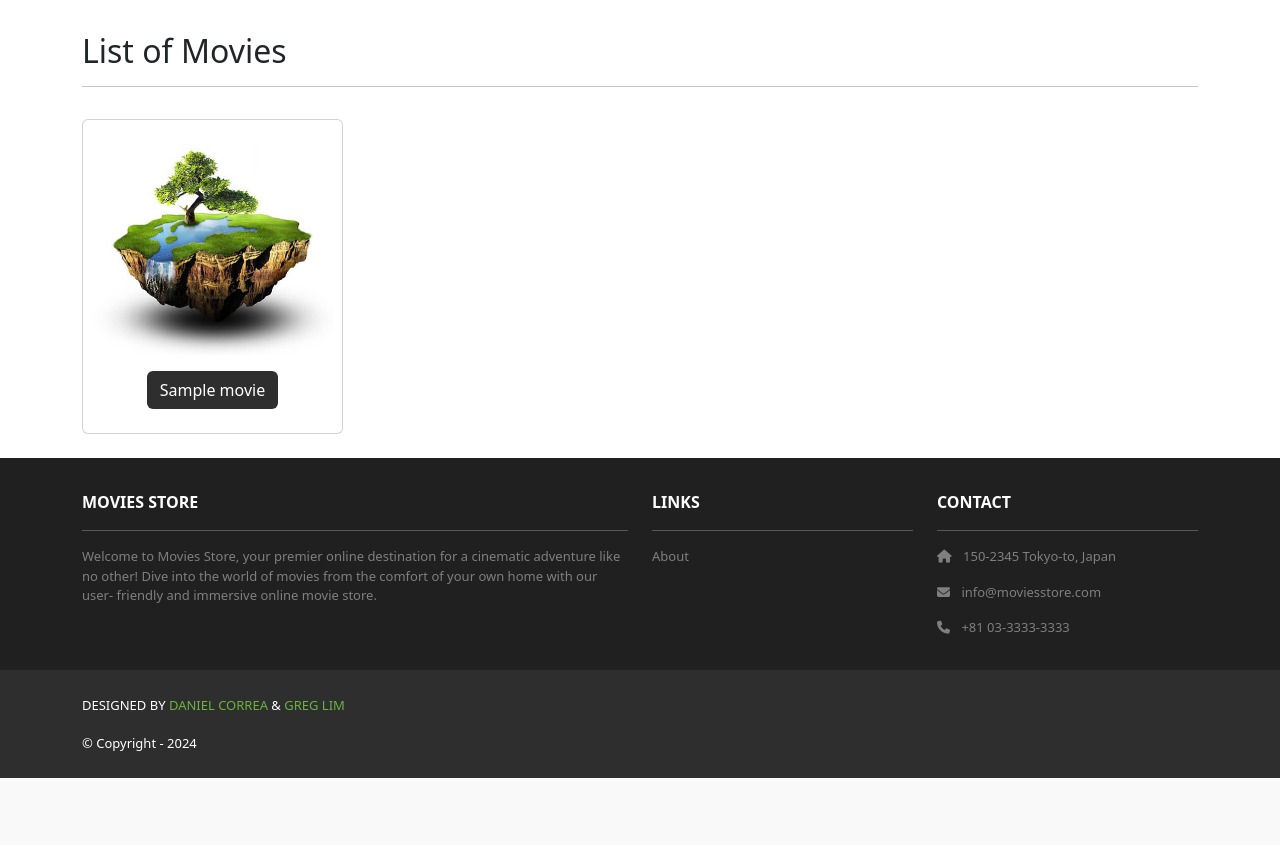
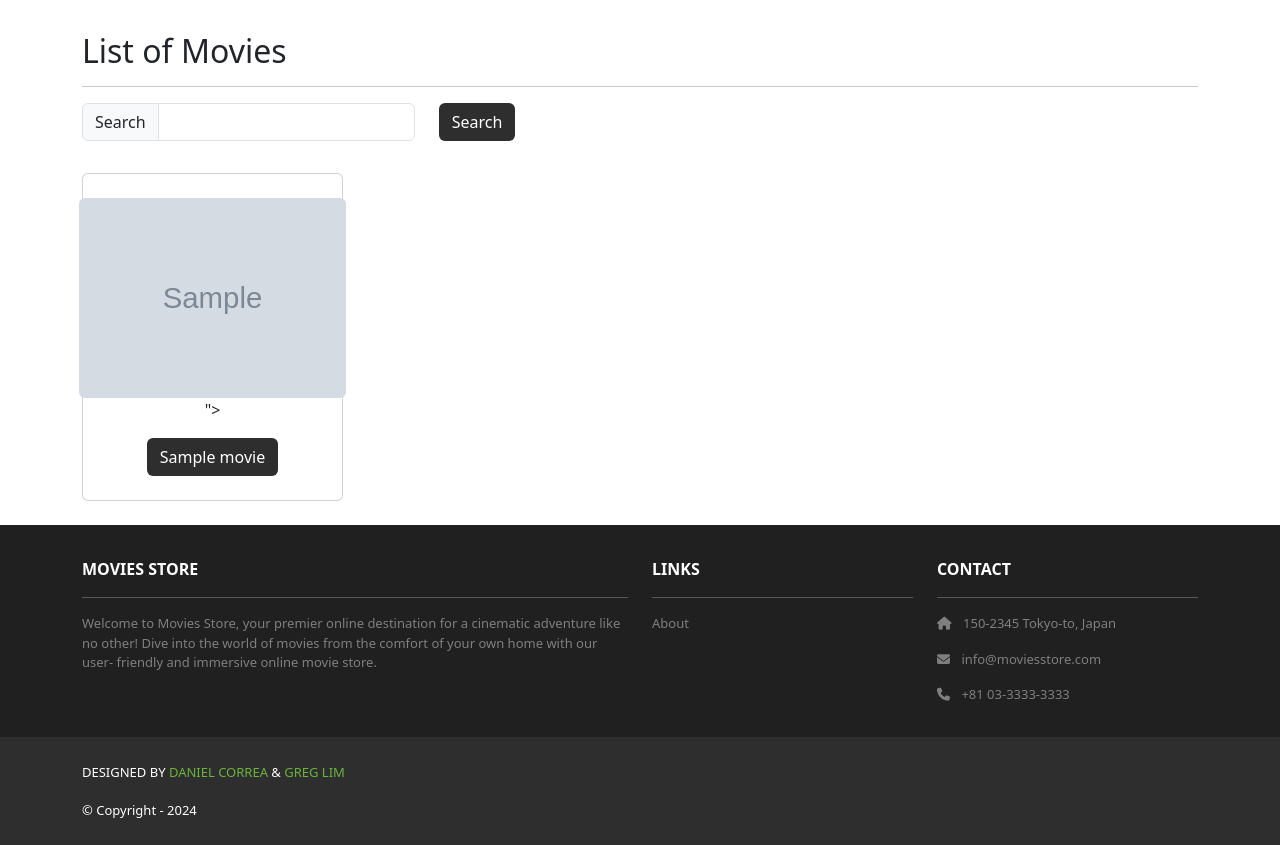
Before and after one commit to hgaddipati1118/CS2340MovieProject, a Django app: template moviesstore/movies/templates/movies/index.html in a window 1280 px wide. Shown: the part 82-927 px from the top of the page. Before the commit the page ends 860 px from the top, so only its background shows below. Run offline with Django 5.2, Linux system fonts and the light colour scheme; the template is opened without the code that fills it: most values are stand-ins (such as "Sample title", 1, 10 or a date in 2020); grey boxes marked "Sample" are stand-in pictures; some libraries are stand-ins or nearby versions.

Commit message:
Added functionality to pull movies from database instead of hardcoded in, along with search functionality

```diff
--- a/moviesstore/movies/templates/movies/index.html
+++ b/moviesstore/movies/templates/movies/index.html
@@ -7,14 +7,33 @@
             <div class="col mx-auto mb-3">
                 <h2>List of Movies</h2>
                 <hr />
+                <p class="card-text">
+                    <form method="GET">
+                        <div class="row">
+                            <div class="col-auto">
+                                <div class="input-group col-auto">
+                                    <div class="input-group-text">
+                                    Search</div>
+                                    <input type="text" class="form-control"
+                                    name="search">
+
+                                </div>
+                            </div>
+                            <div class="col-auto">
+                                <button class="btn bg-dark text-white"
+                                type="submit">Search</button>
+                            </div>
+                        </div>
+                    </form>
+                </p>
             </div>
         </div>
         <div class="row">
             {% for movie in template_data.movies %}
             <div class="col-md-4 col-lg-3 mb-2">
             <div class="p-2 card align-items-center pt-4">
-                <img src="{% static 'img/about.jpg' %}"
-                    class="card-img-top rounded">
+                <img src="{{ movie.image.url }}"
+                    class="card-img-top rounded img-card-200">">
                 <div class="card-body text-center">
                     <a href="{% url 'movies.show' id=movie.id %}" class="btn bg-dark text-white">
                         {{ movie.name }}
--- a/moviesstore/movies/templates/movies/show.html
+++ b/moviesstore/movies/templates/movies/show.html
@@ -11,8 +11,8 @@
 <p><b>Price:</b> ${{template_data.movie.price }}</p>
 </div>
 <div class="col-md-6 mx-auto mb-3 text-center">
-<img src="{% static 'img/about.jpg' %}"
-class="rounded" />
+<img src="{{ template_data.movie.image.url }}"
+class="rounded img-card-400" />
 </div>
 </div>
 </div>
--- a/moviesstore/moviesstore/static/css/style.css
+++ b/moviesstore/moviesstore/static/css/style.css
@@ -39,3 +39,13 @@
 .ms-footer-bottom a:hover {
     color: #fff;
 }
+
+.img-card-200 {
+width: fit-content;
+max-height: 200px;
+}
+
+.img-card-400 {
+width: fit-content;
+max-height: 400px;
+}
```
Also changed, not shown: moviesstore/movies/views.py (+8 -21 lines).
